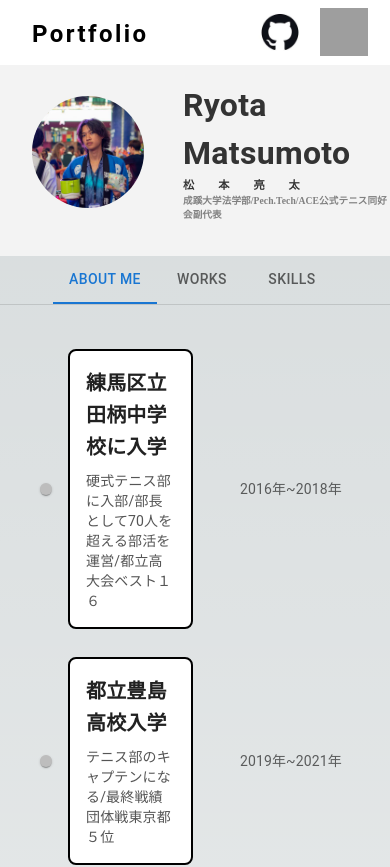
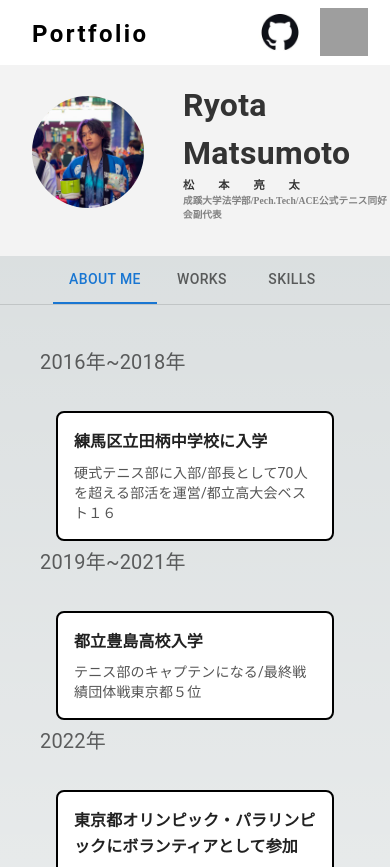
Before and after one commit to ryolingo/ryotaportfolio, a Next.js app: page / in a window 390 px wide. Shown: the top 867 px of the page. Built offline with nearby package versions, Linux system fonts and the light colour scheme; grey boxes are pictures that could not be loaded.

Commit message:
Timelineレスポンシブ対応

```diff
--- a/src/app/components/molecule/TimeLine.tsx
+++ b/src/app/components/molecule/TimeLine.tsx
@@ -7,7 +7,7 @@ import {
   TimelineContent,
   TimelineOppositeContent,
 } from "@mui/lab";
-import { Card, Typography, useMediaQuery } from "@mui/material";
+import { Box, Card, Typography, useMediaQuery } from "@mui/material";
 import React, { useEffect, useRef, useState } from "react";
 
 const cardStyle = {
@@ -59,16 +59,46 @@ export default function OppositeContentTimeline() {
 
   return (
     <Timeline
-      position={isMobile ? "right" : "alternate"} // モバイル時に position を right に変更
+      position={isMobile ? undefined : "alternate"} // モバイル時に position を right に変更
+    >
+      {AboutList.map((item, index) =>
+        isMobile ? (
+          <TimelineItem
+            key={index}
+            ref={(el) => {
+              refs.current[index] = el as HTMLDivElement;
+            }}
+            sx={{ display: "flex", flexDirection: "column" }}
+          >
+            <Box
+              color="text.secondary"
               sx={{
-        display: "flex", // Flexboxを使用
-        flexDirection: isMobile ? "row" : "column", // モバイル時は横並びにする
-        "@media(max-width:600px)": {
-          flexDirection: "column",
-        },
+                flexDirection: "row",
               }}
             >
-      {AboutList.map((item, index) => (
+              <Typography fontSize={"1.25rem"}>{item.date}</Typography>
+            </Box>
+
+            {/* タイムラインコンテンツ（タイトルとサブタイトル） */}
+            <TimelineContent>
+              <Card
+                style={{
+                  ...cardStyle,
+                  opacity: visibleItems[index] ? 1 : 0,
+                  // transform: visibleItems[index]
+                  // ? "translateY(0)": "translateY(20px)",
+                }}
+              >
+                <Typography variant="h6" fontSize="1rem" style={titleStyle}>
+                  {item.title}
+                </Typography>
+                <Typography variant="body2" style={subtitleStyle}>
+                  {item.subtitle}
+                </Typography>
+              </Card>
+            </TimelineContent>
+          </TimelineItem>
+        ) : (
           <TimelineItem
             key={index}
             ref={(el) => {
@@ -91,7 +121,7 @@ export default function OppositeContentTimeline() {
                 order: isMobile ? 2 : 0, // モバイル時は order を使って subtitle の後に表示
               }}
             >
-            <Typography variant="body2">{item.date}</Typography>
+              <Typography fontSize={"1.25rem"}>{item.date}</Typography>
             </TimelineOppositeContent>
 
             <TimelineSeparator>
@@ -114,7 +144,6 @@ export default function OppositeContentTimeline() {
                     ? "translateY(0)"
                     : "translateY(20px)",
                 }}
-              sx={{ width: "100%" }}
               >
                 <Typography variant="h6" style={titleStyle}>
                   {item.title}
@@ -125,7 +154,8 @@ export default function OppositeContentTimeline() {
               </Card>
             </TimelineContent>
           </TimelineItem>
-      ))}
+        )
+      )}
     </Timeline>
   );
 }
```
Lines whose indentation alone changed are shown as unchanged.
